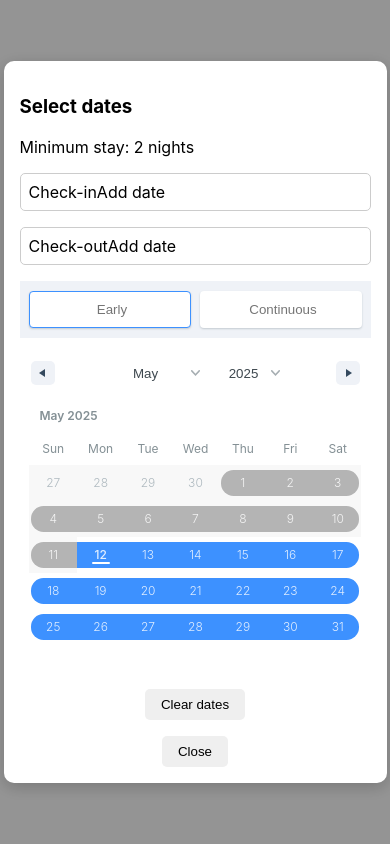
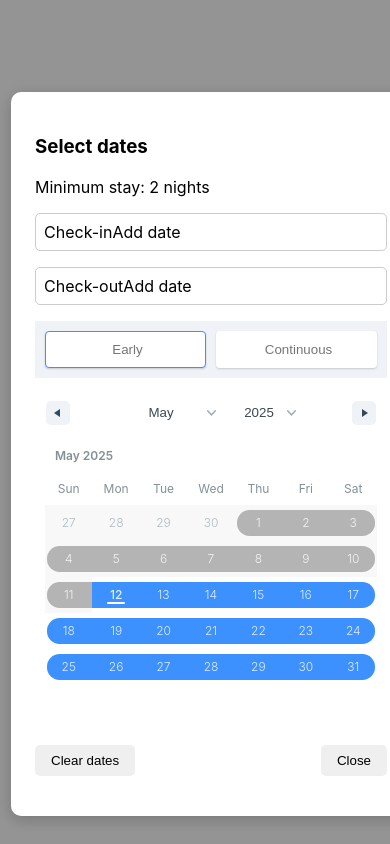
Before and after one commit to zanguraa/airbnb-calendar, a React (Create React App) app: page / in a window 390 px wide. Both pictures are taken after a click on the button "Choose Dates". Built offline with nearby package versions, Linux system fonts and the light colour scheme.

Commit message:
scrolable bug fix in mobile design

```diff
--- a/src/css/DateRangeModal.css
+++ b/src/css/DateRangeModal.css
@@ -5,21 +5,22 @@
   width: 100vw;
   height: 100vh;
   background-color: rgba(0, 0, 0, 0.4);
+  overflow-y: auto;
   display: flex;
   justify-content: center;
   align-items: center;
   z-index: 999;
+  padding: 2rem 1rem;
+  -webkit-overflow-scrolling: touch;
 }
 
 .modal {
   background: white;
-  padding: 1rem;
+  padding: 1.5rem;
   border-radius: 10px;
-  width: 90vw;
+  width: 100%;
   max-width: 700px;
-  max-height: 90vh;
-  overflow-y: auto;
-  -webkit-overflow-scrolling: touch;
+  max-height: 100%;
   box-shadow: 0 4px 16px rgba(0, 0, 0, 0.2);
 }
 
@@ -44,10 +45,11 @@
 }
 
 .footer-buttons {
-  display: flex;
-  flex-direction: column;
-  gap: 0.75rem;
-  margin-top: 1rem;
+  position: sticky;
+  bottom: 0;
+  background: white;
+  padding: 1rem 0;
+  z-index: 10;
 }
 
 @media (min-width: 768px) {
```
